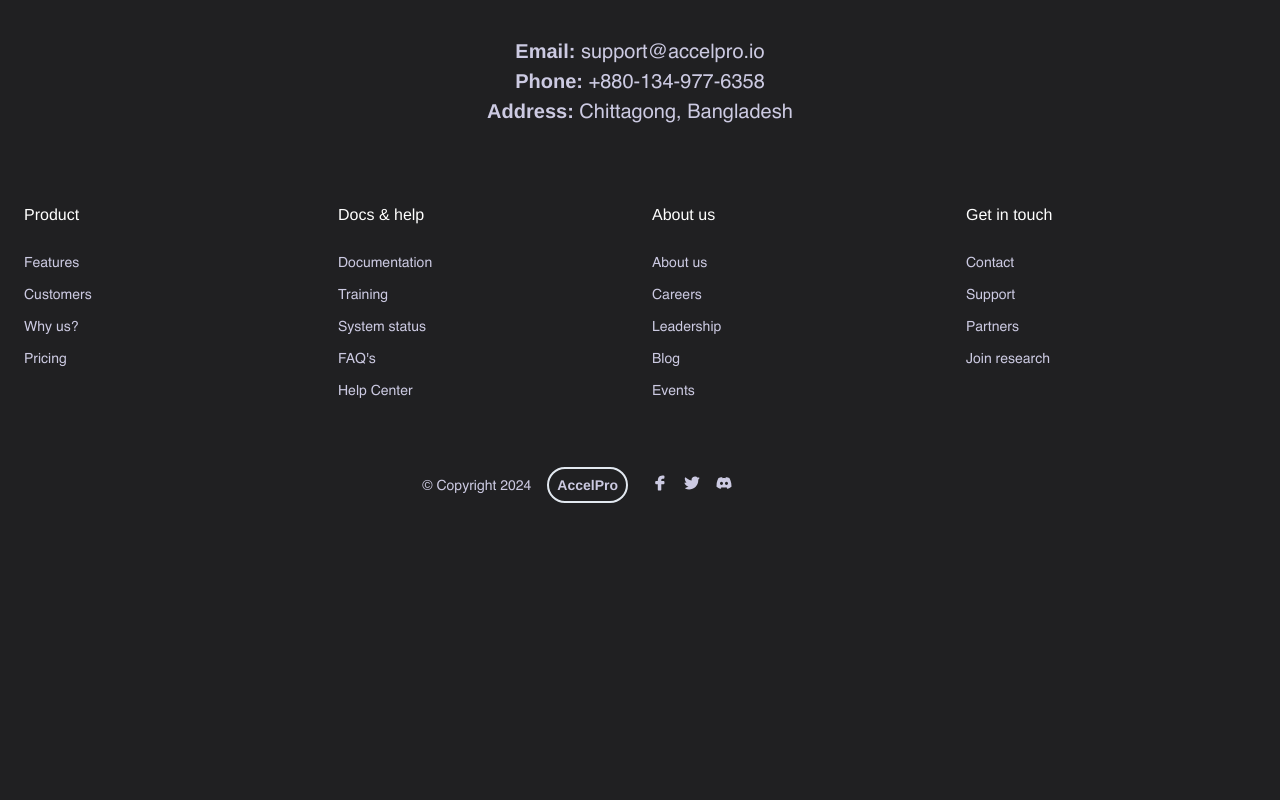
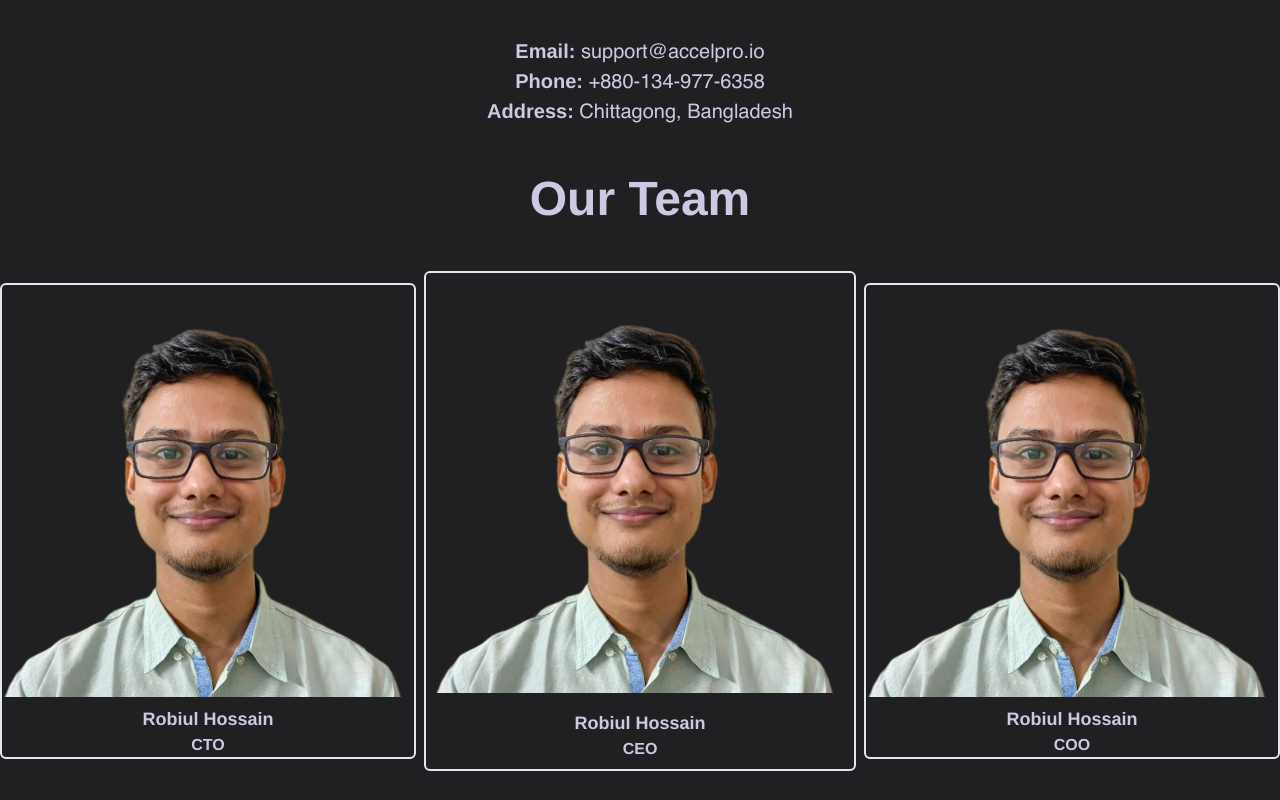
Before and after one commit to coder7475/sports-frontend, a React (Vite) app: page /about in a window 1280 px wide. Shown: the part 760-1560 px from the top of the page. Before the commit the page ends 1272 px from the top, so only its background shows below. Built offline with nearby package versions, Linux system fonts and the light colour scheme.

Commit message:
feat: add our team section

```diff
--- a/src/pages/AboutUs.tsx
+++ b/src/pages/AboutUs.tsx
@@ -49,6 +49,32 @@ const AboutUs = () => {
             <span className="font-bold">Address:</span> Chittagong, Bangladesh
           </h3>
         </div>
+        <h2 className="text-5xl font-extrabold h-36 flex justify-center items-center">
+          Our Team
+        </h2>
+        <div className="flex flex-col lg:flex-row gap-2 justify-center items-center">
+          <div className="border-2 rounded-md">
+            <img src="/src/assets/preview.png" alt="" className="" />
+            <div className="text-center mt-2">
+              <h3 className="font-black text-lg">Robiul Hossain</h3>
+              <h4 className="font-semibold">CTO</h4>
+            </div>
+          </div>
+          <div className="border-2 rounded-md p-2">
+            <img src="/src/assets/preview.png" alt="" className="" />
+            <div className="text-center mt-4">
+              <h3 className="font-black text-lg">Robiul Hossain</h3>
+              <h4 className="font-semibold">CEO</h4>
+            </div>
+          </div>
+          <div className="border-2 rounded-md">
+            <img src="/src/assets/preview.png" alt="" className="" />
+            <div className="text-center mt-2">
+              <h3 className="font-black text-lg">Robiul Hossain</h3>
+              <h4 className="font-semibold">COO</h4>
+            </div>
+          </div>
+        </div>
       </section>
       <section className="max-w-[1280px] mx-auto mt-3">
         <Footer />
```
Also changed, not shown: src/assets/preview.png (added).
